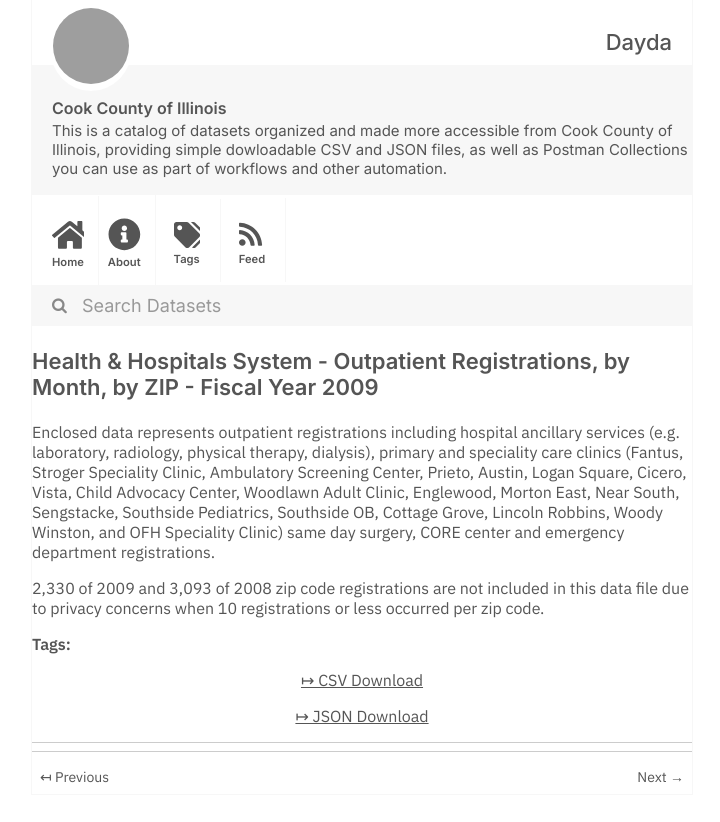
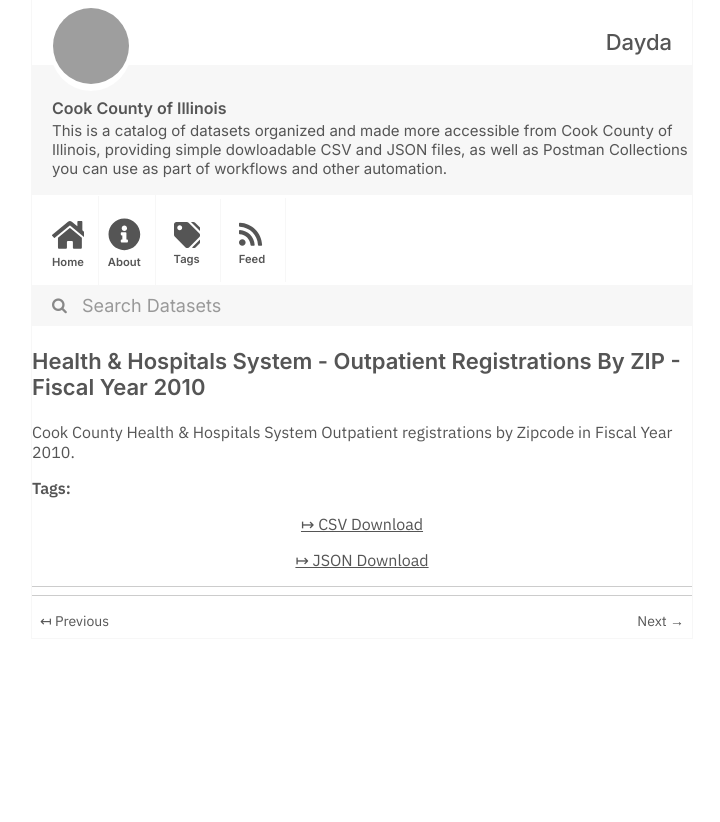
Before and after one commit to dayda-entities/cook-county-of-illinois, a Jekyll site: the page built from _posts/2020-11-10-health-hospitals-system-outpat.md, in a window 1280 px wide, cut to the strip 0-822 px from the top of the page. Shown: the whole strip, without its empty margins (278-998 px from the left). Built offline with Jekyll 4.4.1, drawn with Linux system fonts in a browser that asks for light colours; grey boxes are pictures that could not be loaded.

Commit message:
Publish Data

```diff
--- a/_posts/2020-11-10-health-hospitals-system-outpat.md
+++ b/_posts/2020-11-10-health-hospitals-system-outpat.md
@@ -1,21 +1,17 @@
 ---
-title: >-
-  Health & Hospitals System - Outpatient Registrations, by Month, by ZIP -
-  Fiscal Year 2009
-created: '2020-11-10T16:57:17.492329'
-modified: '2020-11-10T16:57:17.492340'
+title: Health & Hospitals System - Outpatient Registrations By ZIP - Fiscal Year 2010
+created: '2020-11-10T16:57:38.034648'
+modified: '2020-11-10T16:57:38.034658'
 state: active
 type: dataset
 tags: []
 groups:
   - Local Government
 csv_url: >-
-  https://datacatalog.cookcountyil.gov/api/views/8sns-q4rm/rows.csv?accessType=DOWNLOAD
+  https://datacatalog.cookcountyil.gov/api/views/jrkm-9x7q/rows.csv?accessType=DOWNLOAD
 json_url: >-
-  https://datacatalog.cookcountyil.gov/api/views/8sns-q4rm/rows.json?accessType=DOWNLOAD
+  https://datacatalog.cookcountyil.gov/api/views/jrkm-9x7q/rows.json?accessType=DOWNLOAD
 layout: post
 
 ---
-Enclosed data represents outpatient registrations including hospital ancillary services (e.g. laboratory, radiology, physical therapy, dialysis), primary and speciality care clinics (Fantus, Stroger Speciality Clinic, Ambulatory Screening Center, Prieto, Austin, Logan Square, Cicero, Vista, Child Advocacy Center, Woodlawn Adult Clinic, Englewood, Morton East, Near South, Sengstacke, Southside Pediatrics, Southside OB, Cottage Grove, Lincoln Robbins, Woody Winston, and OFH Speciality Clinic) same day surgery, CORE center and emergency department registrations.
-
-2,330 of 2009 and 3,093 of 2008 zip code registrations are not included in this data file due to privacy concerns when 10 registrations or less occurred per zip code.
+Cook County Health & Hospitals System Outpatient registrations by Zipcode in Fiscal Year 2010.
```
